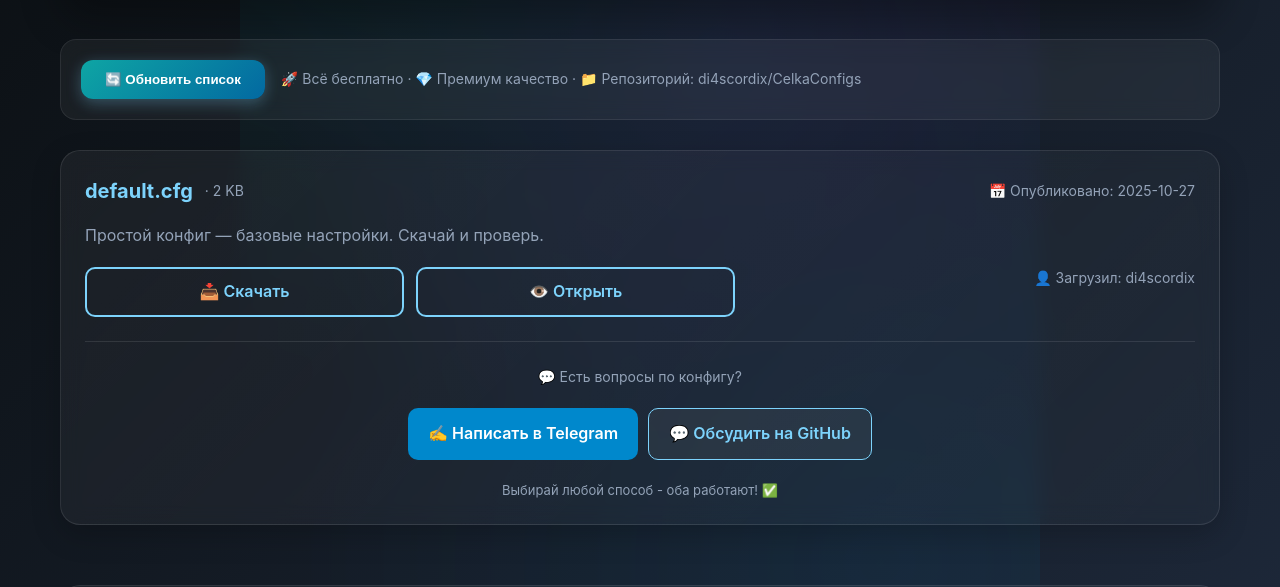
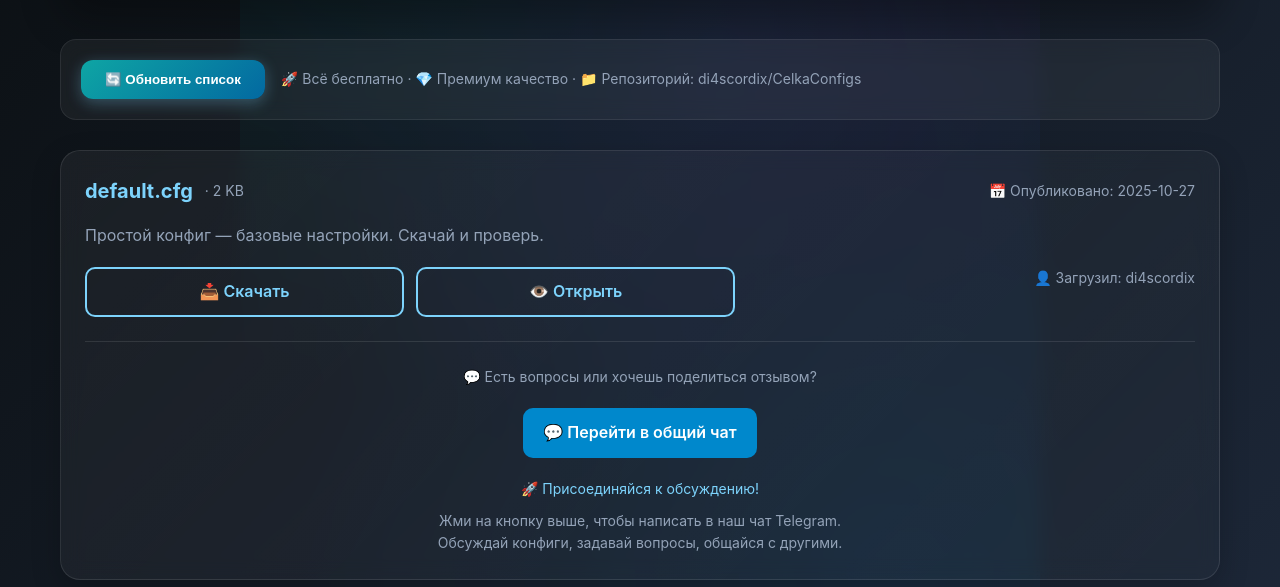
Before and after one commit to di4scordix/CelkaConfigs, a plain HTML site: page index.html in a window 1280 px wide. Shown: the part 211-798 px from the top of the page. Drawn offline with Linux system fonts and the light colour scheme.

Commit message:
Update index.html

```diff
--- a/index.html
+++ b/index.html
@@ -347,20 +347,20 @@
           </div>
 
           <div class="comments-section">
-            <div class="small" style="text-align: center; margin-bottom: 15px;">💬 Есть вопросы по конфигу?</div>
+            <div class="small" style="text-align: center; margin-bottom: 15px;">💬 Есть вопросы или хочешь поделиться отзывом?</div>
 
             <div class="btn-container">
-              <a href="https://t.me/Celka1Configs" target="_blank" class="comment-btn">
-                ✍️ Написать в Telegram
-              </a>
-
-              <a href="https://github.com/di4scordix/CelkaConfigs/discussions" target="_blank" class="github-btn">
-                💬 Обсудить на GitHub
+              <a href="https://t.me/+KM5mBKqEhds0NzVi" target="_blank" class="comment-btn">
+                💬 Перейти в общий чат
               </a>
             </div>
 
-            <div style="text-align: center; margin-top: 20px; color: var(--muted); font-size: 13px;">
-              Выбирай любой способ - оба работают! ✅
+            <div style="text-align: center; margin-top: 15px;">
+              <div class="small" style="color: var(--accent); margin-bottom: 10px;">🚀 Присоединяйся к обсуждению!</div>
+              <div class="small" style="color: var(--muted);">
+                Жми на кнопку выше, чтобы написать в наш чат Telegram.<br>
+                Обсуждай конфиги, задавай вопросы, общайся с другими.
+              </div>
             </div>
           </div>
         </div>
```
